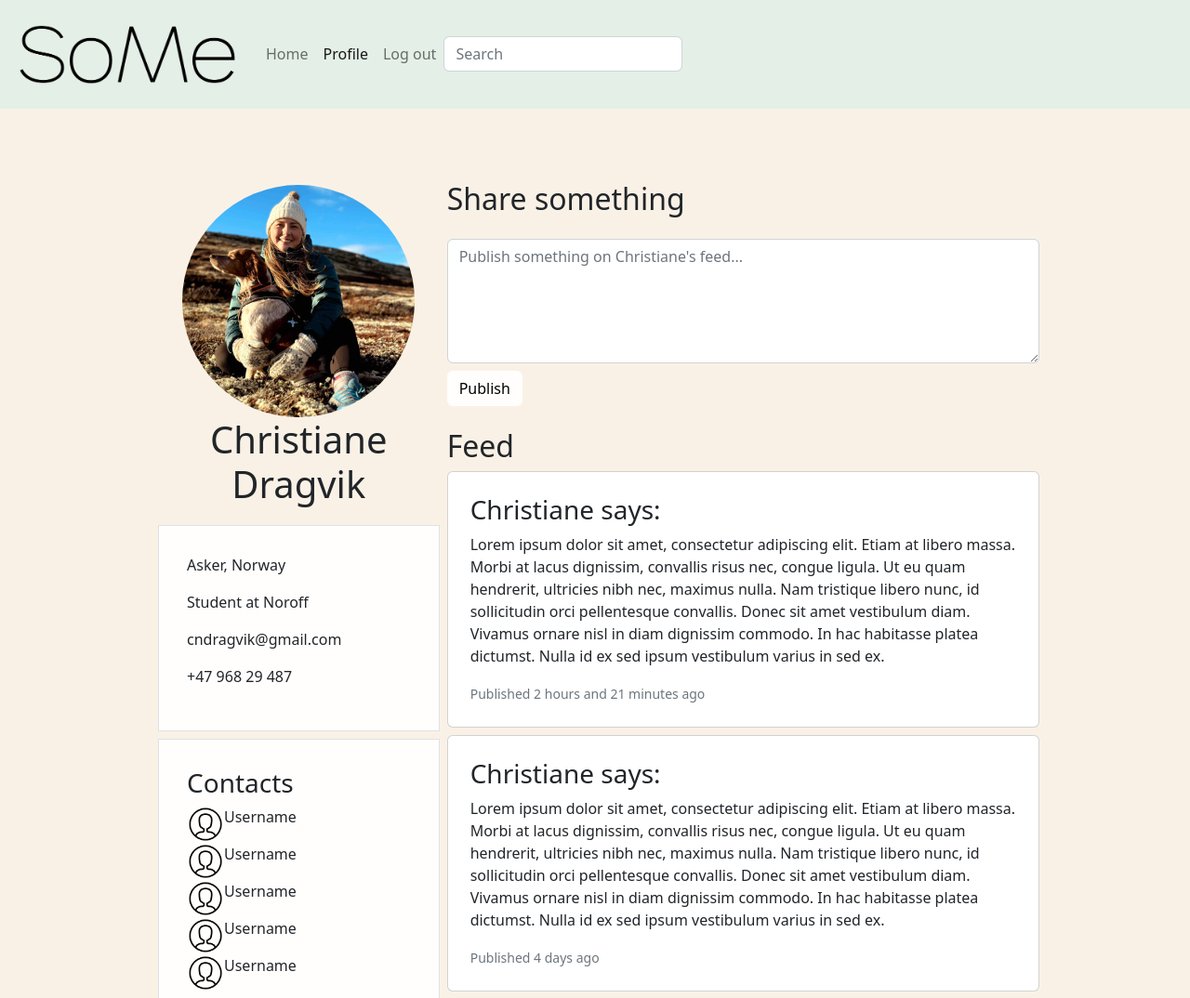
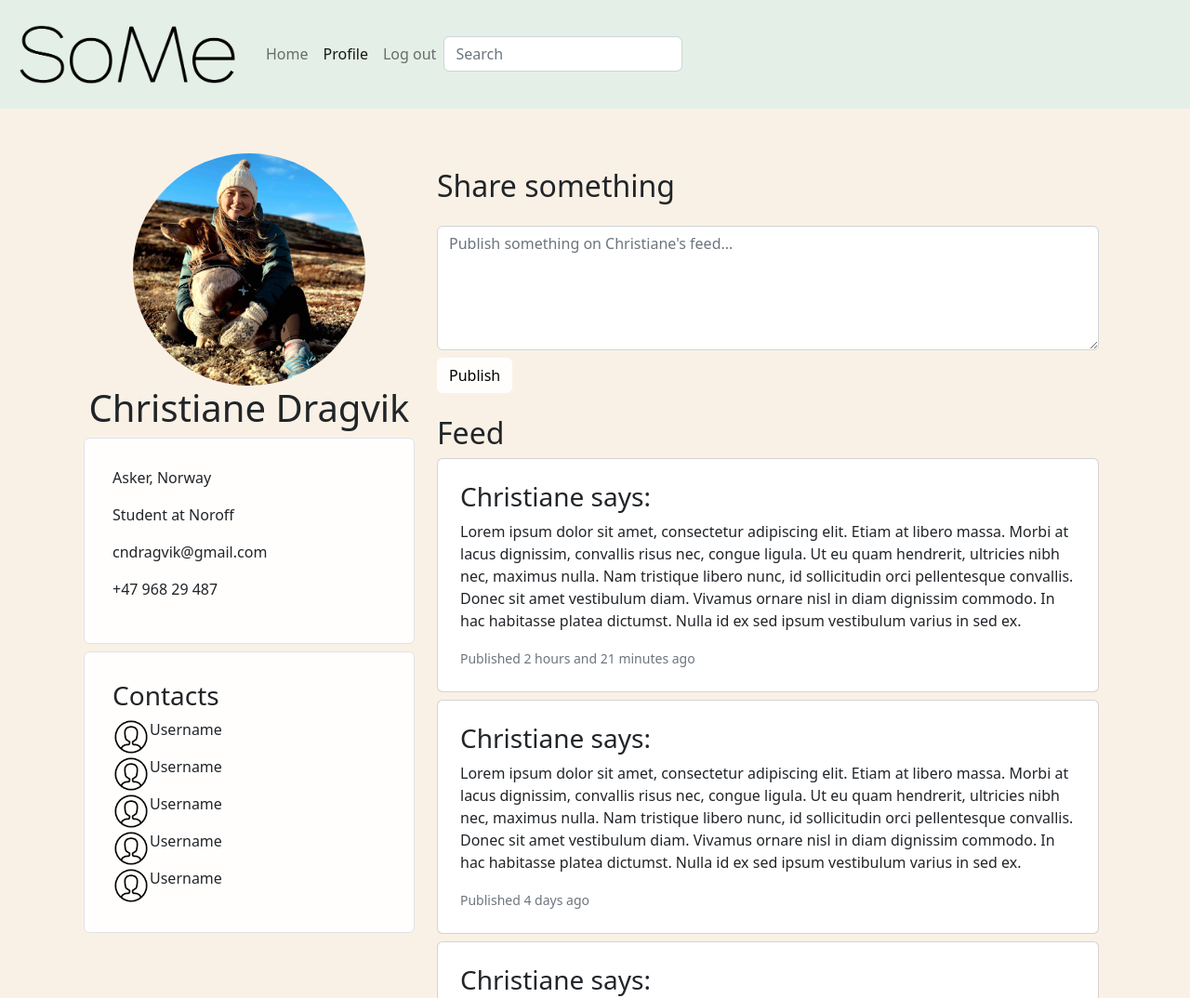
Before and after one commit to cdragvik/CSS-Frameworks, a website: page profile.html in a window 1280 px wide. Shown: the top 1074 px of the page at 93% size. Drawn offline with Linux system fonts and the light colour scheme.

Commit message:
Changed max-width to main based of peer feedback

```diff
--- a/profile.html
+++ b/profile.html
@@ -33,12 +33,12 @@
                 <div class="d-flex">
                     <div class="col-4">
 
-                        <div class="text-center p-1">
+                        <div class="text-center">
                             <img src="images/profile-picture.jpg" alt="Profile picture"class="rounded-circle logo">
                             <h1>Christiane Dragvik</h1>
                         </div>
 
-                        <div class="border bg-secondary m-2">
+                        <div class="border card bg-secondary m-2">
                             <div class="d-flex">
                                 <p>Asker, Norway</p>
                             </div>
@@ -53,7 +53,7 @@
                             </div>
                         </div>
 
-                        <div class="border bg-secondary m-2">
+                        <div class="border card bg-secondary m-2">
                             <h3>Contacts</h3>
                             <div class="d-flex">
                                 <img width="40px"src="images/proflie.png" alt="Profile pictue of contact">
@@ -80,7 +80,7 @@
                     </div>
                     <br>
                     <br>
-                    <div class="col-8">
+                    <div class="col-8 p-3">
 
                         <div>
                             <h2>Share something</h2>
--- a/src/scss/styles.scss
+++ b/src/scss/styles.scss
@@ -16,9 +16,3 @@
 h1 {
     text-align: center;
 }
-
-main {
-    max-width: 1000px;
-    margin: auto;
-    padding: 30px 10px;
-}
```
Also changed, not shown: index.html (+1 -1 lines), dist/css/styles.css, 1 other file.
